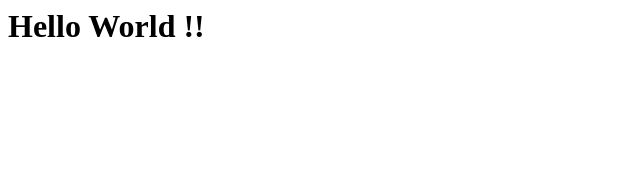
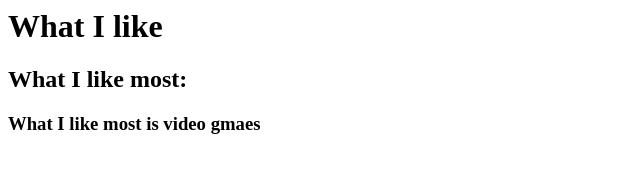
Before and after one commit to SteveWonder123/SteveWonder123.github.io, a plain HTML site: page index.html in a window 1280 px wide. Shown: the whole page, without its empty margins (0-640 px from the left). Drawn offline with Linux system fonts and the light colour scheme.

Commit message:
practice h1 - h3

```diff
--- a/index.html
+++ b/index.html
@@ -5,7 +5,9 @@
 </head>
 
 <body>
-    <h1>Hello World !!</h1>
+    <h1>What I like</h1>
+    <h2>What I like most:</h2>
+    <h3>What I like most is video gmaes</h3>
 </body>
 
 </html>
```
